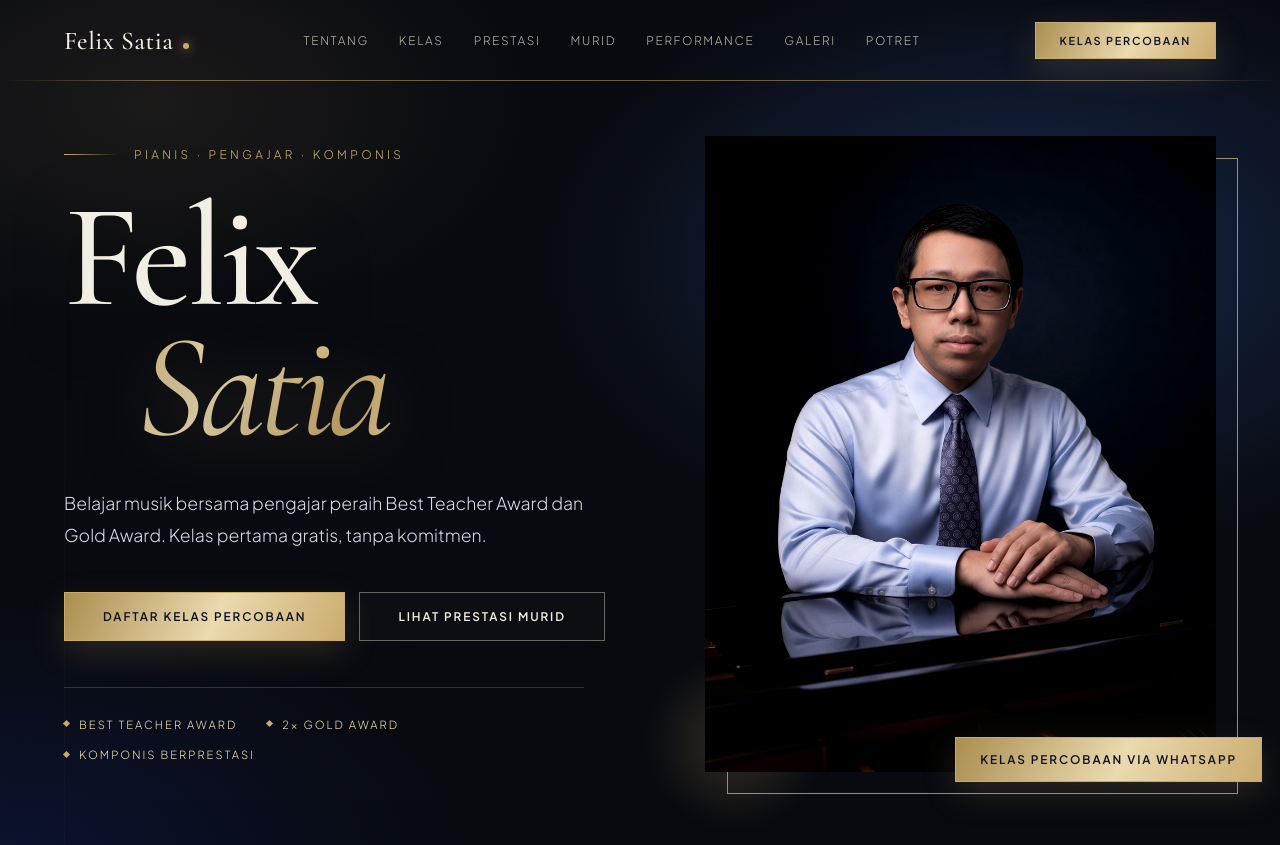
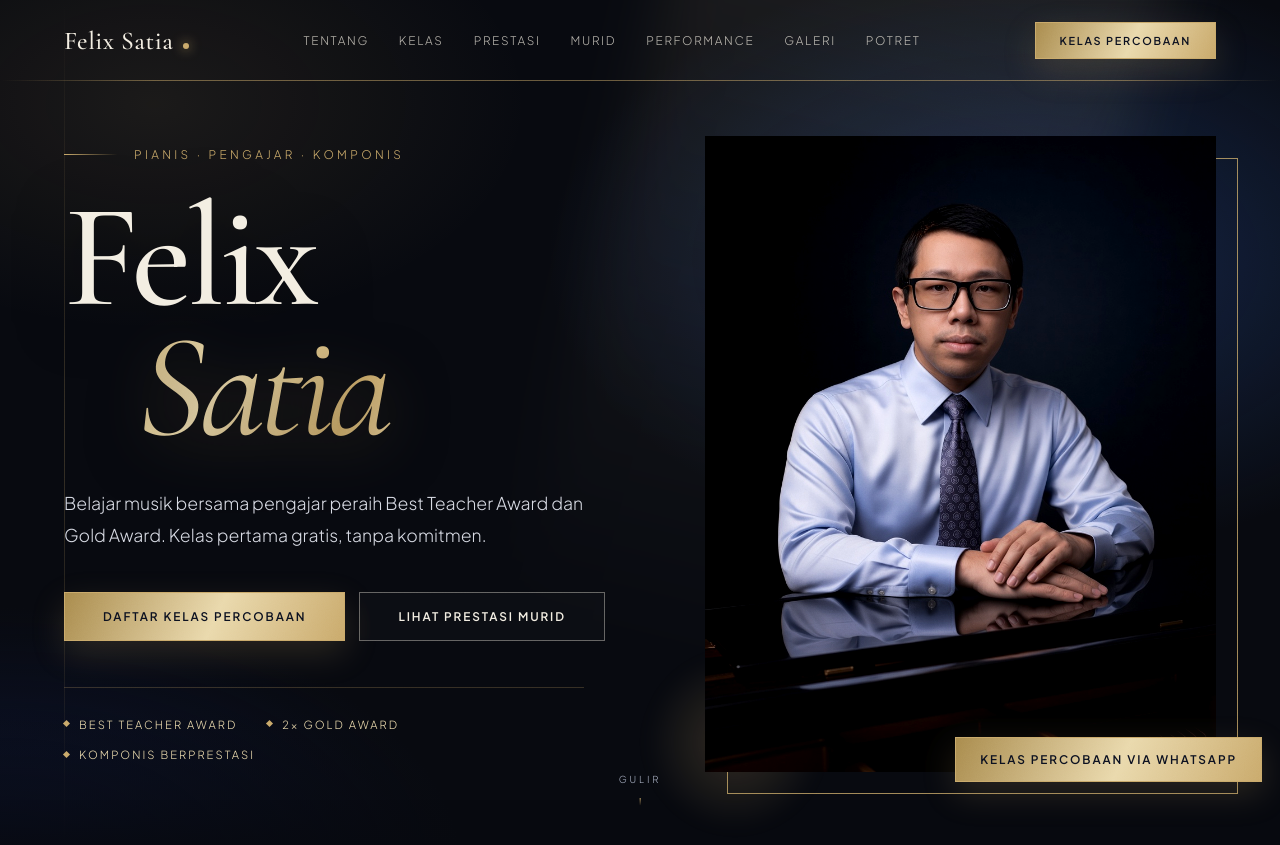
Before and after one commit to felixsatia/FelixSatiaPortofolio, a plain HTML site: page trial.html in a window 1280 px wide. Shown: the top 845 px of the page. Drawn offline with nearby package versions, Linux system fonts and the light colour scheme.

Commit message:
Update trial.html

```diff
--- a/trial.html
+++ b/trial.html
@@ -69,7 +69,7 @@ nav ul a:hover{opacity:1;color:var(--gold2)}nav ul a:hover::after{right:0}
 @media(max-width:940px){.mb{display:block}nav ul{display:none;position:absolute;top:100%;left:0;right:0;flex-direction:column;gap:0;background:rgba(7,9,15,.97);border-bottom:1px solid var(--line)}nav ul.o{display:flex}nav ul a{display:block;padding:16px 5%}nav .btn{display:none}}
 
 /* hero */
-.hero{padding:136px 0 96px;min-height:100svh;display:flex;align-items:center;overflow:hidden;
+.hero{position:relative;padding:136px 0 96px;min-height:100svh;display:flex;align-items:center;overflow:hidden;
   background:radial-gradient(ellipse 60% 55% at 80% 30%,rgba(34,64,122,.55),transparent 62%),radial-gradient(ellipse 45% 40% at 12% 12%,rgba(201,169,106,.1),transparent 65%),radial-gradient(ellipse 60% 50% at 0 100%,#0b1330,transparent 60%),var(--ink)}
 .hero::before{content:"";position:absolute;left:5%;top:0;bottom:0;width:1px;background:linear-gradient(transparent,var(--line),transparent)}
 .hero::after{content:"";position:absolute;left:0;right:0;bottom:0;height:160px;background:linear-gradient(transparent,var(--ink));pointer-events:none}
```
